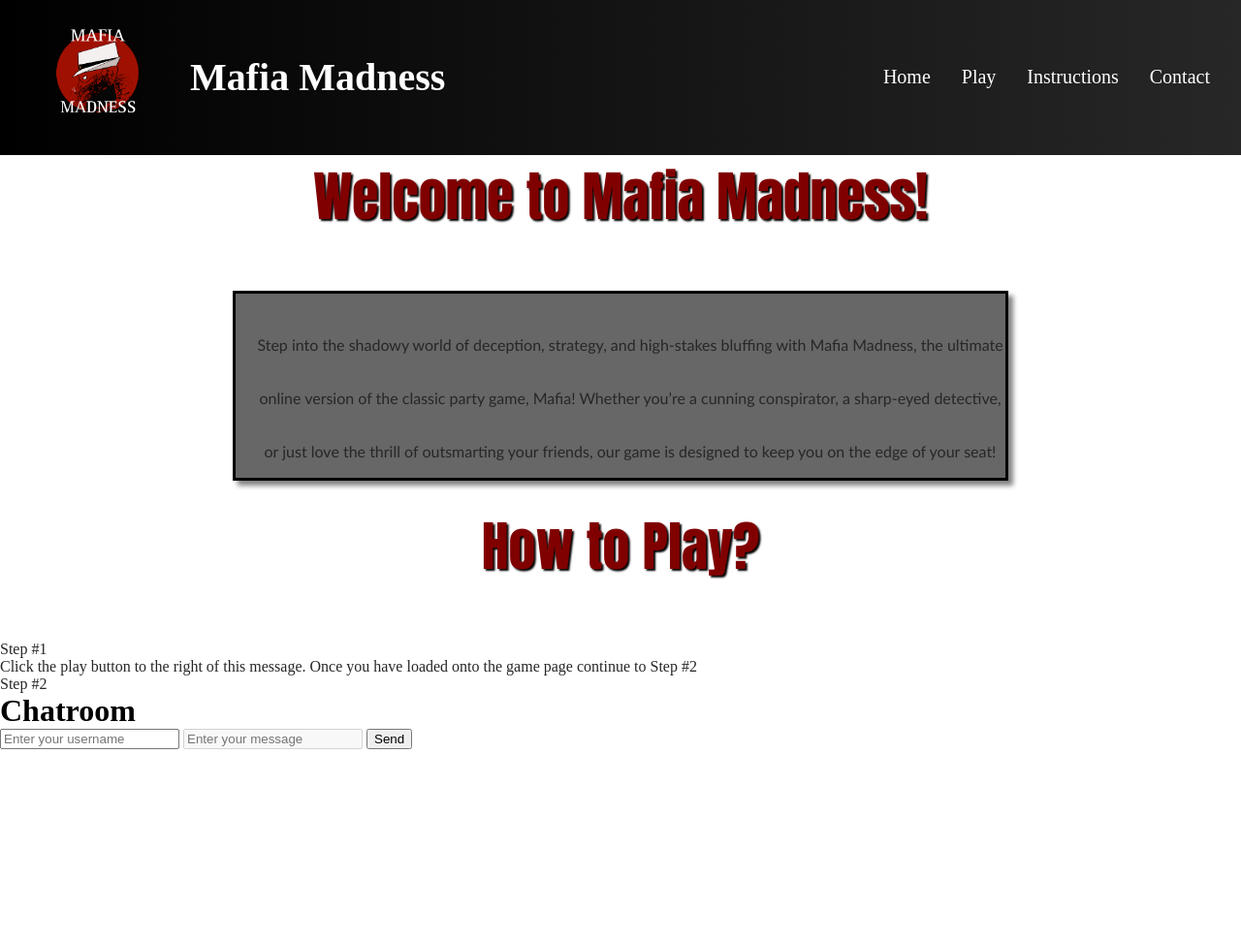
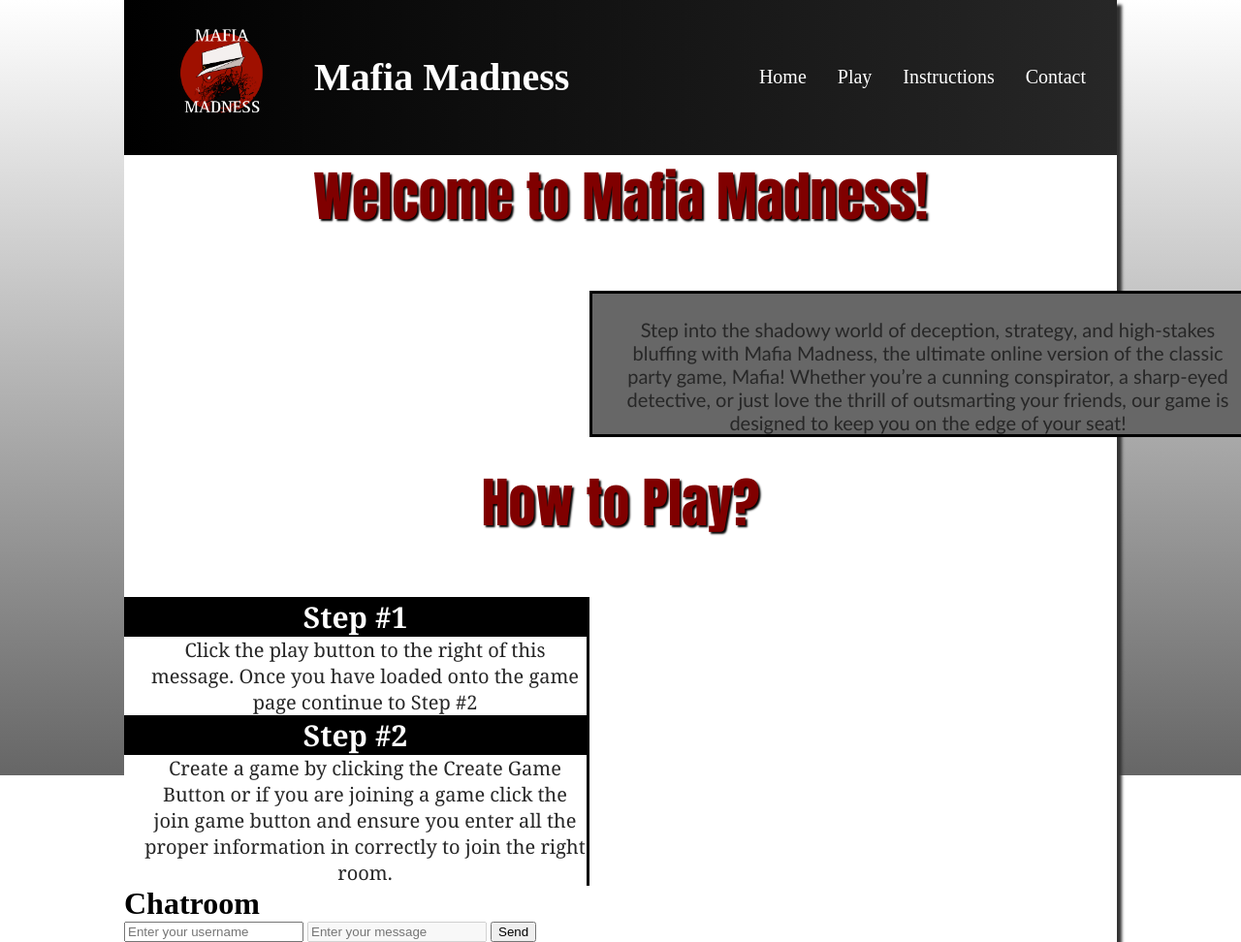
Before and after one commit to ArshiaShirbani/mafia-madness, a plain HTML site: page mafiaweb/src/main/resources/static/index.html in a window 1280 px wide. Shown: the whole page at 97% size. Before the commit the page ends 800 px from the top, so only its background shows below. Drawn offline with Linux system fonts and the light colour scheme.

Commit message:
Updating Web and Css Files

```diff
--- a/mafiaweb/src/main/resources/static/color.css
+++ b/mafiaweb/src/main/resources/static/color.css
@@ -10,10 +10,21 @@
 }
 
 body{
-
+    background-image: linear-gradient(to bottom, #FFFFFF, #666666);
+    background-repeat: no-repeat;
     height: 100vh;
     width: 100vw;
     overflow-x: hidden;
+
+}
+
+#wrapper{
+    background-color: #FFFFFF;
+    width: 80%;
+    max-width: 2048px; min-width: 960px;
+    margin-left: auto; margin-right: auto;
+    box-shadow: 5px  5px  3px  #333333;
+
 }
 .navigationBar {
     background-image: linear-gradient( to right, rgb(0, 0, 0), rgb(39, 39, 39));
@@ -52,15 +63,6 @@ body{
 }
 
 
-header{
-    background-color:rgb(0, 0, 0); color:rgb(214, 214, 214);
-    padding-left: 50px;
-    font-family: Cambria, Cochin, Georgia, Times, 'Times New Roman', serif;
-    line-height: 400%;
-    text-indent: 1em;
-    text-shadow: 4px 4px 7px #676767;
-}
-
 .container {
     max-width: 100%;
     min-width: 100%;
@@ -73,23 +75,7 @@ h1{
     margin-top: 0%; margin-bottom: 0%;
 }
 main {
-    width: 100%;
     color:rgb(39,39,39);
-}
-
-
-.introP{
-    background-color: #676767;
-    font-family: 'Trebuchet MS', 'Lucida Sans Unicode', 'Lucida Grande', 'Lucida Sans', Arial, sans-serif;
-    text-align: center;
-    margin-left: auto; margin-right: auto; margin-bottom: 25px;
-    width: 800px;
-    padding-left: 20px;
-    padding-top :25px;
-    line-height: 55px;
-    border: 3px black solid;
-    box-shadow: 5px 5px 5px #828282;
-
 }
 
 .title {
@@ -102,9 +88,42 @@ main {
 
 }
 
+.introP{
+    background-color: #676767;
+    font-family: 'Trebuchet MS', 'Lucida Sans Unicode', 'Lucida Grande', 'Lucida Sans', Arial, sans-serif;
+    font-size: 20px;
+    text-align: center;
+    margin-left: 480px; margin-right: 480px; margin-bottom: 25px;
+    width: 678px;
+    padding-left: 20px;
+    padding-top :25px;
+    border: 3px black solid;
+
+}
+
+
+
+.instructionsList{
+    width: 480px;
+    height: auto;
+    font-family:Georgia, 'Times New Roman', Times, serif;
+    font-size: 20px;
+    text-align: center;
+    border-right: 3px solid rgb(0, 0, 0);
+    overflow: scroll;
+}
+
 .subtitle {
+    background-color: black;
     text-align: center;
-    color: black;
-    font-family:Arial, Helvetica, sans-serif ;
+    color: rgb(255, 255, 255);
+    font-family:Cambria, Cochin, Georgia, Times, 'Times New Roman', serif;
     font-size: 1.5em;
+    font-weight: bold;
+
 }
+
+.instructionDescription {
+    padding-left: 20px;
+
+}
--- a/mafiaweb/src/main/resources/static/index.html
+++ b/mafiaweb/src/main/resources/static/index.html
@@ -6,6 +6,7 @@
     <link rel="stylesheet" href="color.css">
 </head>
 <body>
+    <div id="wrapper">
     <nav class="navigationBar">
     <div class="navigationDiv">
     <div class="navigationLogo"><a href = "#"><img src ="mafialogo.png" alt="logo">Mafia Madness</a> </div>
@@ -17,22 +18,18 @@
         <li><a href="#contact">Contact</a></li>
     </ul>
     </div>
-
     </nav>
-
-
     <main>
-        <div id="wrapper">
         <h1 class="title">Welcome to Mafia Madness!</h1>
         <p class = "introP">Step into the shadowy world of deception, strategy, and high-stakes bluffing with Mafia Madness, the ultimate online version of the classic party game, Mafia! Whether you’re a cunning conspirator, a sharp-eyed detective, or just love the thrill of outsmarting your friends, our game is designed to keep you on the edge of your seat!</p>
-        </div>
 
         <div id="instructions">
             <h1 class = "title">How to Play?</h1>
             <dl class = "instructionsList">
-                <dt>Step #1</dt>
-                    <dd>Click the play button to the right of this message. Once you have loaded onto the game page continue to Step #2</dd>
-                <dt>Step #2</dt>
+                <dt class = "subtitle">Step #1</dt>
+                    <dd class = instructionDescription>Click the play button to the right of this message. Once you have loaded onto the game page continue to Step #2</dd>
+                <dt class = "subtitle">Step #2</dt>
+                    <dd class = instructionDescription>Create a game by clicking the Create Game Button or if you are joining a game click the join game button and ensure you enter all the proper information in correctly to join the right room.</dd>
             </dl>
         </div>
 
@@ -83,5 +80,6 @@
             }
         }
     </script>
+</div>
 </body>
 </html>
```
Lines whose indentation alone changed are shown as unchanged.
